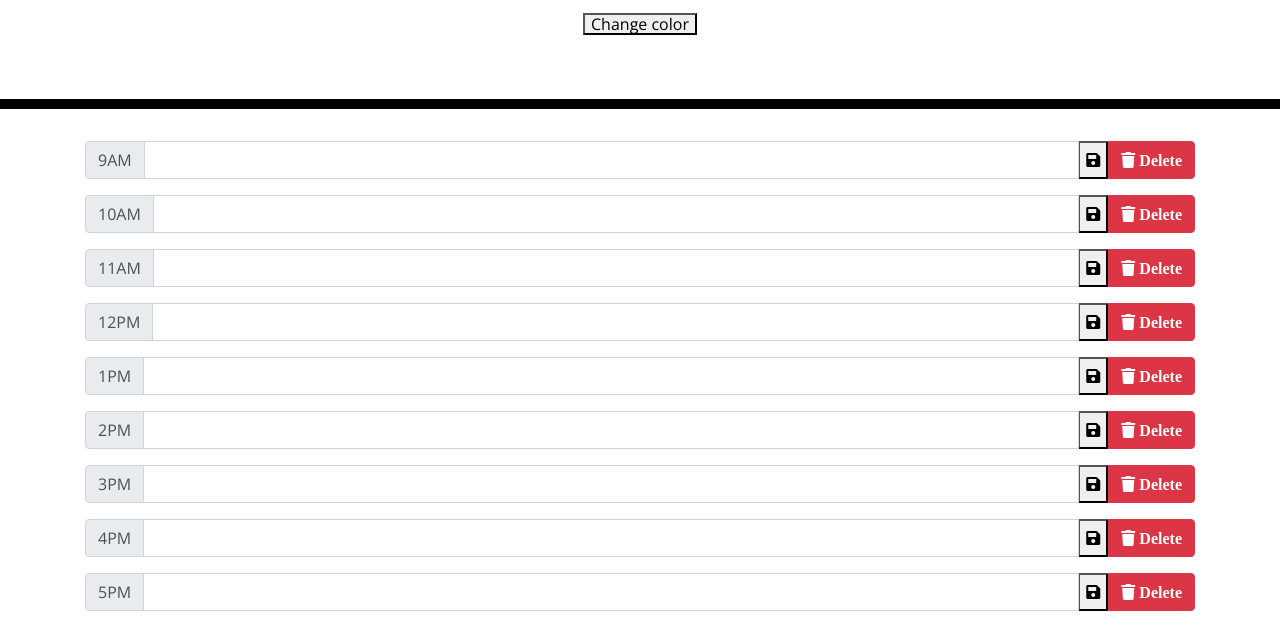
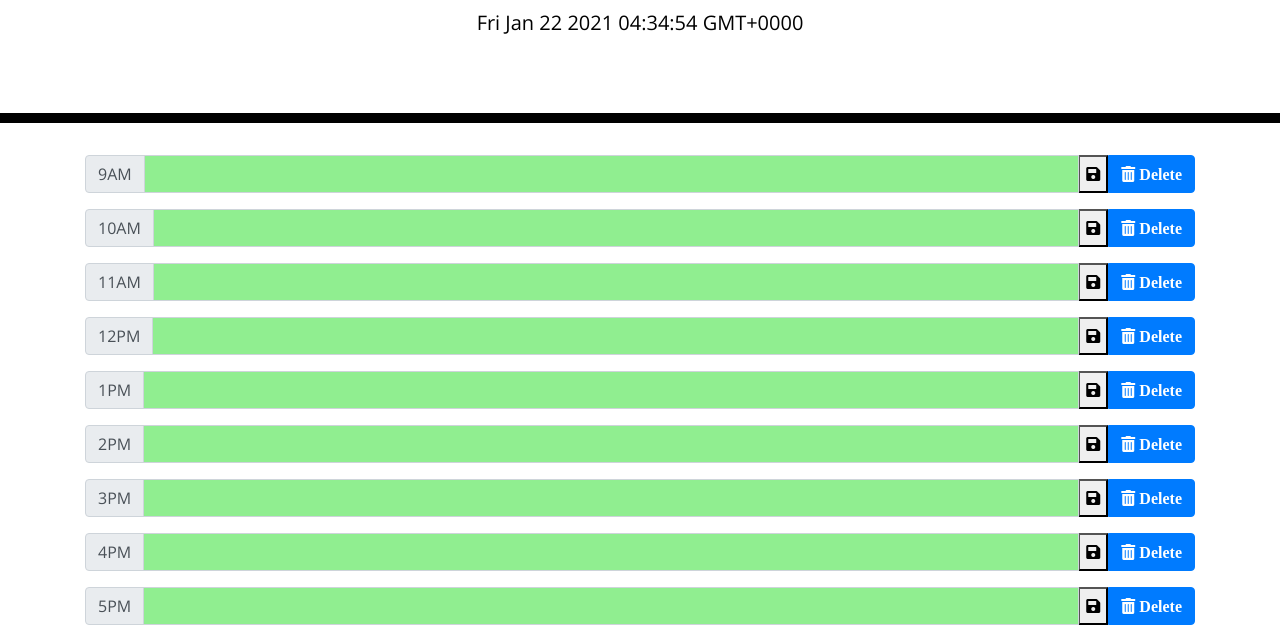
Before and after one commit to aminbashir65/DayScheduler, a plain HTML site: page index.html in a window 1280 px wide. Shown: the part 181-822 px from the top of the page. Drawn offline with nearby package versions, Linux system fonts and the light colour scheme; files that its build step writes are made by us from their sources.

Commit message:
updated folders

```diff
--- a/Assets/css/style.css
+++ b/Assets/css/style.css
@@ -48,7 +48,7 @@ textarea{
 }
 
 .present {
-  background-color: #ff6961;
+  background-color: #0c0e80;
   color: white;
 }
 
--- a/Assets/javascript/script.js
+++ b/Assets/javascript/script.js
@@ -0,0 +1,182 @@
+const storeNine = document.getElementById('9am');
+const storeTen = document.getElementById('10am');
+const storeEleven = document.getElementById('11am');
+const storeTwelve = document.getElementById('12pm');
+const storeOne = document.getElementById('13pm');
+const storeTwo = document.getElementById('14pm');
+const storeThree = document.getElementById('15pm');
+const storeFour = document.getElementById('16pm');
+const storeFive = document.getElementById('17pm');
+
+const saveBtn = document.querySelector("#save");
+const today = document.querySelector("#currentDay");
+const momentTime = moment().hours(Number);
+
+today.innerHTML = (momentTime);
+
+$(document).ready(function () {
+    $(".save").click(function () {
+
+
+    });
+
+
+
+    //background color changes with moment js
+    let currentTime = moment().hour();
+    if (currentTime > 9) {
+        $(storeNine).css("backgroundColor", "lightblue")
+    }
+    else if (currentTime === 9) {
+        $(storeNine).css("backgroundColor", "blue")
+    }
+    else if (currentTime < 9) {
+        $(storeNine).css("backgroundColor", "lightgreen")
+    }
+
+    //Background color for 10 AM
+    if (currentTime > 10) {
+        $(storeTen).css("backgroundColor", "lightblue")
+    }
+    else if (currentTime === 10) {
+        $(storeTen).css("backgroundColor", "blue")
+    }
+    else if (currentTime < 10) {
+        $(storeTen).css("backgroundColor", "lightgreen")
+    }
+
+    //Background color for 11 AM
+    if (currentTime > 11) {
+        $(storeEleven).css("backgroundColor", "lightblue")
+    }
+    else if (currentTime === 11) {
+        $(storeEleven).css("backgroundColor", "blue")
+    }
+    else if (currentTime < 11) {
+        $(storeEleven).css("backgroundColor", "lightgreen")
+    }
+
+    //Background color for 12 AM
+    if (currentTime > 12) {
+        $(storeTwelve).css("backgroundColor", "lightblue")
+    }
+    else if (currentTime === 12) {
+        $(storeTwelve).css("backgroundColor", "blue")
+    }
+    else if (currentTime < 12) {
+        $(storeTwelve).css("backgroundColor", "lightgreen")
+    }
+
+    //Background color for 1 PM
+    if (currentTime > 13) {
+        $(storeOne).css("backgroundColor", "lightblue")
+    }
+    else if (currentTime === 13) {
+        $(storeOne).css("backgroundColor", "blue")
+    }
+    else if (currentTime < 13) {
+        $(storeOne).css("backgroundColor", "lightgreen")
+    }
+
+    //Background color for 2 PM
+    if (currentTime > 14) {
+        $(storeTwo).css("backgroundColor", "lightblue")
+    }
+    else if (currentTime === 14) {
+        $(storeTwo).css("backgroundColor", "blue")
+    }
+    else if (currentTime < 14) {
+        $(storeTwo).css("backgroundColor", "lightgreen")
+    }
+
+    //Background color for 3 PM
+    if (currentTime > 15) {
+        $(storeThree).css("backgroundColor", "lightblue")
+    }
+    else if (currentTime === 15) {
+        $(storeThree).css("backgroundColor", "blue")
+    }
+    else if (currentTime < 15) {
+        $(storeThree).css("backgroundColor", "lightgreen")
+    }
+
+    //Background color for 4 PM
+    if (currentTime > 16) {
+        $(storeFour).css("backgroundColor", "lightblue")
+    }
+    else if (currentTime === 16) {
+        $(storeFour).css("backgroundColor", "blue")
+    }
+    else if (currentTime < 16) {
+        $(storeFour).css("backgroundColor", "lightgreen")
+    }
+
+    //Background color for 5 PM
+    if (currentTime > 17) {
+        $(storeFive).css("backgroundColor", "lightblue")
+    }
+    else if (currentTime === 17) {
+        $(storeFive).css("backgroundColor", "blue")
+    }
+    else if (currentTime < 17) {
+        $(storeFive).css("backgroundColor", "lightgreen")
+    }
+
+
+});
+
+//Store and retrive data from local storage
+storeNine.value = localStorage.getItem('storeNine');
+storeNine.oninput = () => {
+    localStorage.setItem('storeNine', storeNine.value)
+};
+
+storeTen.value = localStorage.getItem('storeTen');
+storeTen.oninput = () => {
+    localStorage.setItem('storeTen', storeTen.value)
+};
+
+storeEleven.value = localStorage.getItem('storeEleven');
+storeEleven.oninput = () => {
+    localStorage.setItem('storeEleven', storeEleven.value)
+};
+
+storeTwelve.value = localStorage.getItem('storeTwelve');
+storeTwelve.oninput = () => {
+    localStorage.setItem('storeTwelve', storeTwelve.value)
+};
+
+storeOne.value = localStorage.getItem('storeOne');
+storeOne.oninput = () => {
+    localStorage.setItem('storeOne', storeOne.value)
+};
+
+storeTwo.value = localStorage.getItem('storeTwo');
+storeTwo.oninput = () => {
+    localStorage.setItem('storeTwo', storeTwo.value)
+};
+
+storeThree.value = localStorage.getItem('storeThree');
+storeThree.oninput = () => {
+    localStorage.setItem('storeThree', storeThree.value)
+};
+
+storeFour.value = localStorage.getItem('storeFour');
+storeFour.oninput = () => {
+    localStorage.setItem('storeFour', storeFour.value)
+};
+
+storeFive.value = localStorage.getItem('storeFive');
+storeFive.oninput = () => {
+    localStorage.setItem('storeFive', storeFive.value)
+};
+
+//Changes website background color
+// find elements
+var anotherColor = $("body")
+var button = $(".button1")
+
+// handle click and add class
+button.on("click", function () {
+    anotherColor.toggleClass("another-color")
+})
--- a/index.html
+++ b/index.html
@@ -18,18 +18,18 @@
       href="https://fonts.googleapis.com/css?family=Open+Sans&display=swap"
       rel="stylesheet"
     />
-    <link rel="stylesheet" href="style.css" />
+    <link rel="stylesheet" href="./Assets/css/style.css" />
     <title>Work Day Scheduler</title>
 </head>
-
   <body>
     <header class="jumbotron">
       <h1 class="display-3">Work Day Scheduler</h1>
       <p class="lead">A simple calendar app for scheduling your work day</p>
       <p id="currentDay" class="lead"></p>
-      <button class="button1">Change color</button>
+
     </header>
-    <section class="container dark">
+
+    <section class="container dark ">
       <!-- Timeblocks go here -->
       <div class="input-group mb-3">
         <div class="input-group-prepend">
@@ -38,8 +38,8 @@
         <input id="9am" type="text" class="form-control"  data-time="9">
         <div class="input-group-append">
           <button><i class="fas fa-save save"></i></button>
-        <button class="btn btn-danger"              onclick="localStorage.removeItem('storeNine');storeNine.value=''">
-          <i class="fa fa-trash" aria-hidden="true"> Delete </i>
+          <button class="btn btn-primary"  onclick="localStorage.removeItem('storeNine');storeNine.value=''">
+            <i class="fa fa-trash-alt" aria-hidden="true"> Delete </i>
           </button>
         </div>
       </div>
@@ -51,8 +51,8 @@
         <input id="10am" type="text" class="form-control"  data-time="10">
         <div class="input-group-append">
           <button><i class="fas fa-save save"></i></button>
-        <button class="btn btn-danger"              onclick="localStorage.removeItem('storeTen');storeTen.value=''">
-          <i class="fa fa-trash" aria-hidden="true"> Delete </i>
+          <button class="btn btn-primary"  onclick="localStorage.removeItem('storeTen');storeTen.value=''">
+            <i class="fa fa-trash-alt" aria-hidden="true"> Delete </i>
           </button>
         </div>
       </div>
@@ -64,8 +64,8 @@
         <input id="11am" type="text" class="form-control"  data-time="11">
         <div class="input-group-append">
           <button><i class="fas fa-save save"></i></button>
-        <button class="btn btn-danger"              onclick="localStorage.removeItem('storeEleven');storeEleven.value=''">
-          <i class="fa fa-trash" aria-hidden="true"> Delete </i>
+          <button class="btn btn-primary"  onclick="localStorage.removeItem('storeEleven');storeEleven.value=''">
+            <i class="fa fa-trash-alt" aria-hidden="true"> Delete </i>
           </button>
         </div>
       </div>
@@ -77,8 +77,8 @@
         <input id="12pm" type="text" class="form-control"  data-time="12">
         <div class="input-group-append">
           <button><i class="fas fa-save save"></i></button>
-        <button class="btn btn-danger"              onclick="localStorage.removeItem('storeTwelve');storeTwelve.value=''">
-          <i class="fa fa-trash" aria-hidden="true"> Delete </i>
+          <button class="btn btn-primary"  onclick="localStorage.removeItem('storeTwelve');storeTwelve.value=''">
+            <i class="fa fa-trash-alt" aria-hidden="true"> Delete </i>
           </button>
         </div>
       </div>
@@ -90,8 +90,8 @@
         <input id="13pm" type="text" class="form-control"  data-time="13">
         <div class="input-group-append">
           <button><i class="fas fa-save save"></i></button>
-        <button class="btn btn-danger"              onclick="localStorage.removeItem('storeOne');storeOne.value=''">
-          <i class="fa fa-trash" aria-hidden="true"> Delete </i>
+          <button class="btn btn-primary"  onclick="localStorage.removeItem('storeOne');storeOne.value=''">
+            <i class="fa fa-trash-alt" aria-hidden="true"> Delete </i>
           </button>
         </div>
       </div>
@@ -103,8 +103,8 @@
         <input id="14pm" type="text" class="form-control"  data-time="14">
         <div class="input-group-append">
           <button><i class="fas fa-save save"></i></button>
-        <button class="btn btn-danger"              onclick="localStorage.removeItem('storeTwo');storeTwo.value=''">
-          <i class="fa fa-trash" aria-hidden="true"> Delete </i>
+          <button class="btn btn-primary"  onclick="localStorage.removeItem('storeTwo');storeTwo.value=''">
+            <i class="fa fa-trash-alt" aria-hidden="true"> Delete </i>
           </button>
         </div>
       </div>
@@ -116,8 +116,8 @@
         <input id="15pm" type="text" class="form-control"  data-time="15">
         <div class="input-group-append">
           <button><i class="fas fa-save save"></i></button>
-        <button class="btn btn-danger"              onclick="localStorage.removeItem('storeThree');storeThree.value=''">
-          <i class="fa fa-trash" aria-hidden="true"> Delete </i>
+          <button class="btn btn-primary"  onclick="localStorage.removeItem('storeThree');storeThree.value=''">
+            <i class="fa fa-trash-alt" aria-hidden="true"> Delete </i>
           </button>
         </div>
       </div>
@@ -129,8 +129,8 @@
         <input id="16pm" type="text" class="form-control"  data-time="16">
         <div class="input-group-append">
           <button><i class="fas fa-save save"></i></button>
-        <button class="btn btn-danger"              onclick="localStorage.removeItem('storeFour');storeFour.value=''">
-          <i class="fa fa-trash" aria-hidden="true"> Delete </i>
+          <button class="btn btn-primary"  onclick="localStorage.removeItem('storeFour');storeFour.value=''">
+            <i class="fa fa-trash-alt" aria-hidden="true"> Delete </i>
           </button>
         </div>
       </div>
@@ -142,15 +142,16 @@
         <input id="17pm" type="text" class="form-control"  data-time="17">
         <div class="input-group-append">
           <button><i class="fas fa-save save"></i></button>
-        <button class="btn btn-danger"              onclick="localStorage.removeItem('storeFive');storeFive.value=''">
-          <i class="fa fa-trash" aria-hidden="true"> Delete </i>
+          <button class="btn btn-primary"  onclick="localStorage.removeItem('storeFive');storeFive.value=''">
+            <i class="fa fa-trash-alt" aria-hidden="true"> Delete </i>
           </button>
         </div>
       </div>
+
     </section>
 
-
-    <script src="https://cdnjs.cloudflare.com/ajax/libs/jquery/3.2.1/jquery.min.js"></script>
+    <script src="https://code.jquery.com/jquery-3.4.1.min.js"></script>
     <script src="https://cdnjs.cloudflare.com/ajax/libs/moment.js/2.24.0/moment.min.js"></script>
+    <script src="./Assets/javascript/script.js"></script>
   </body>
-</html>
+</html
```
Lines whose indentation alone changed are shown as unchanged.
